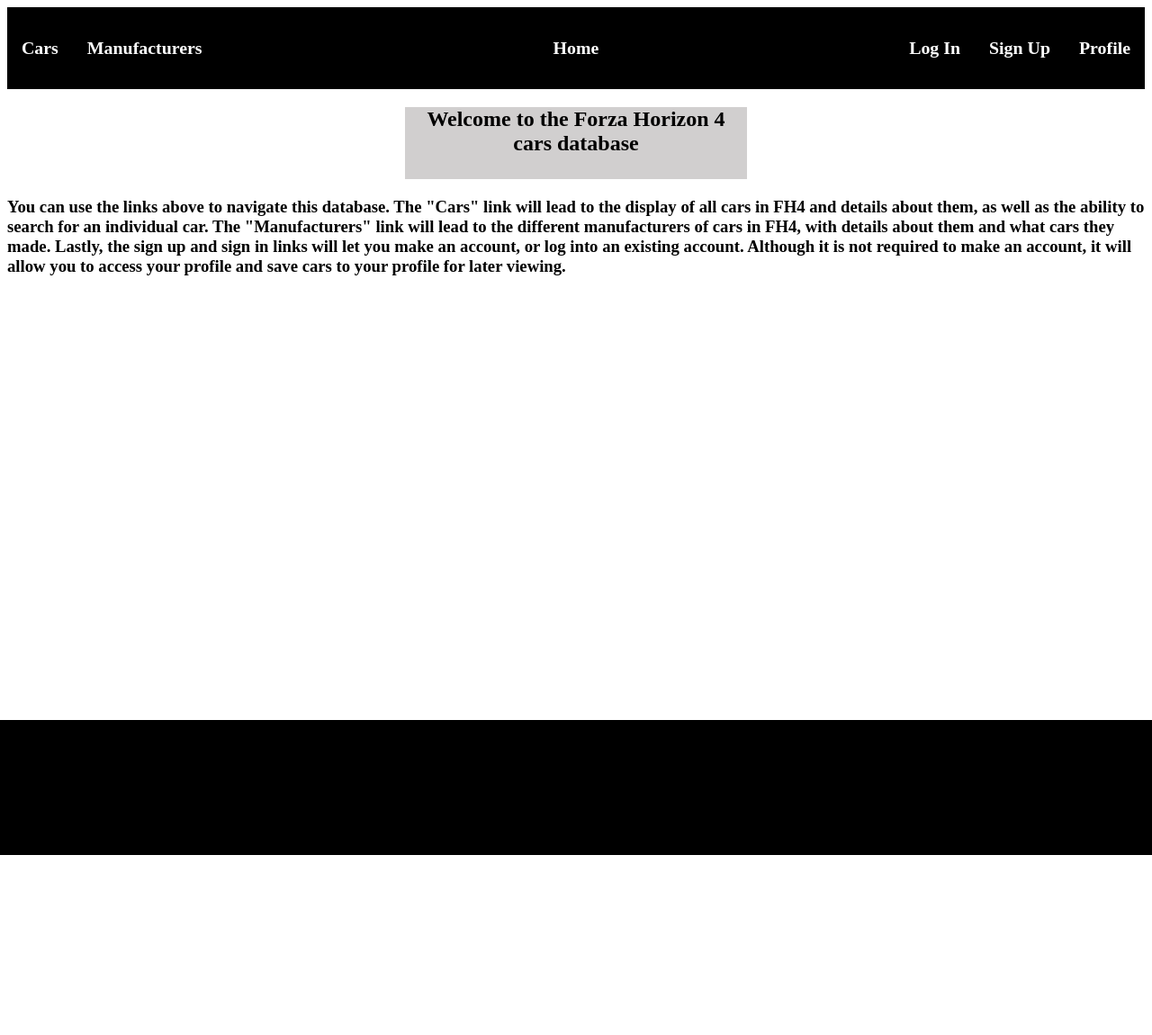
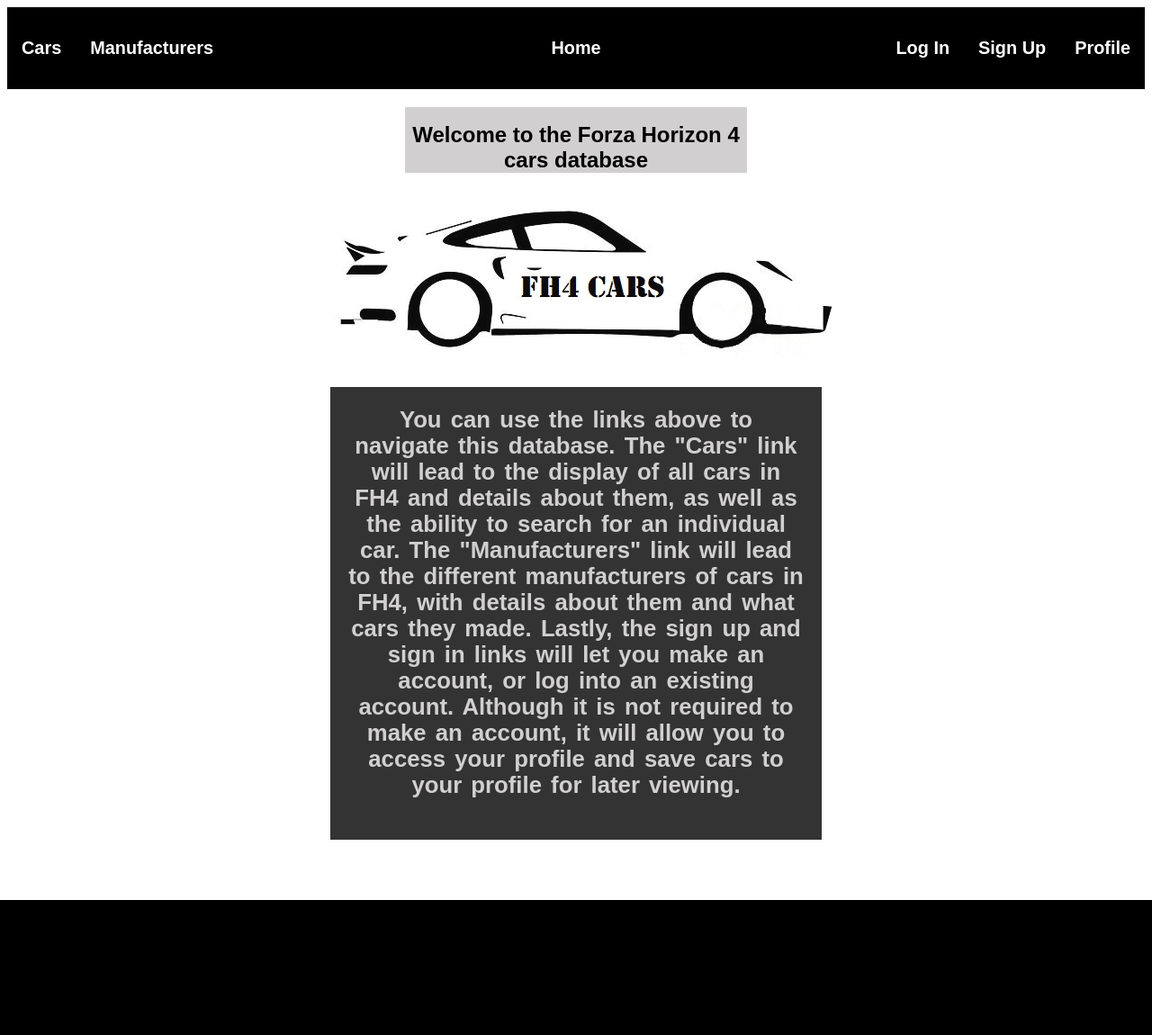
Before and after one commit to Reih02/FH4_Cars, a Flask app: page / in a window 1280 px wide. Shown: the whole page at 90% size. Before the commit the page ends 950 px from the top, so only its background shows below. Run offline with Flask 2, Linux system fonts and the light colour scheme.

Commit message:
made logo and finished home page

```diff
--- a/static/css/style.css
+++ b/static/css/style.css
@@ -1,10 +1,11 @@
 html {
-  height: 100%;
+  height: 125%;
   bottom: 0;
   background-color: #FFFFFF;
   border-bottom-style: solid;
   border-bottom-color: black;
   border-bottom-width: 150px;
+
 }
 
 footer {
@@ -12,16 +13,18 @@ footer {
 	bottom: 0
 }
 
+h1 {
+  font-family: 'Abel', sans-serif;
+}
+
 h2 {
-  height: 80px;
-  background-color: #d1cfcf;
-  text-align: center;
-  margin-left: 35%;
-  margin-right: 35%;
+  padding-top: 4.5%;
+  font-family: 'Abel', sans-serif;
 }
 
 h3 {
-
+  padding-top: 0%;
+  font-family: 'Abel', sans-serif;
 }
 
 .topnav {
@@ -61,31 +64,39 @@ h3 {
   float: right;
 }
 
-/*ul {
-	list-style-type: none;
-	margin: 0;
-	padding: 0;
-	overflow: hidden;
-	background-color: black;
+#smallbox {
+  height: 10%;
+  background-color: #d1cfcf;
+  text-align: center;
+  margin-left: 35%;
+  margin-right: 35%;
+  padding-bottom: 0.4%;
 }
 
-li {
-	float: left;
-  #padding-left: 11.635%;
+#smallbox1 {
+  font-size: 22px;
+  word-spacing: 3px;
+  color: #d1cfcf;
+  background-color: #333;
+  display: block;
+  margin: auto;
+  margin-top: 15%;
+  width: 40%;
+  text-align: center;
+  padding: 20px;
+  text-decoration-color: white;
 }
 
-li a {
-	display: block;
-	color: #fff;
-	text-align: center;
-	padding: 14px 16px;
-	text-decoration: none
+#image1 {
+  float: none;
+  position: absolute;
+  padding-top: 15%;
+  left: 50%;
+  transform: translate(-50%, -50%);
 }
 
-li a:hover {
-	background-color: #111
-}
-
-li a:active {
-	background-color: #111
-}
+/*#bottomborder {
+  width: 100%;
+  height: 20px;
+  background: black;
+}*/
--- a/templates/footer.html
+++ b/templates/footer.html
@@ -0,0 +1,2 @@
+<div id = 'bottomborder'>
+</div>
--- a/templates/home.html
+++ b/templates/home.html
@@ -4,9 +4,14 @@
 <title>
   Welcome to FH4 Cars!
 </title>
-<h2>
-  Welcome to the Forza Horizon 4 cars database
-</h2>
+<div id = 'smallbox'>
+  <h2>
+    Welcome to the Forza Horizon 4 cars database
+  </h2>
+</div>
+<div id='image1'>
+  <img src="/static/images/logo.jpg" alt="FH4 Cars Logo">
+</div>
 <div id = 'smallbox1'>
   <h3>
     You can use the links above to navigate
--- a/templates/navigation.html
+++ b/templates/navigation.html
@@ -7,6 +7,7 @@
   <a href="/cars"><h3>Cars</h3></a>
   <a href="/manufacturers"><h3>Manufacturers</h3></a>
 
+
   <div class="topnav-right">
     <a href="/login"><h3>Log In</h3></a>
     <a href="/signup"><h3>Sign Up</h3></a>
```
Also changed, not shown: static/images/logo.jpg (added).
